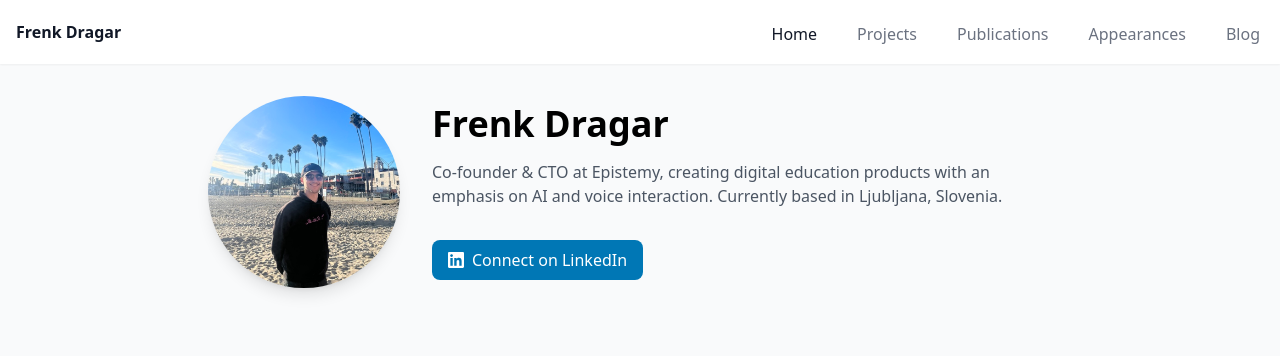
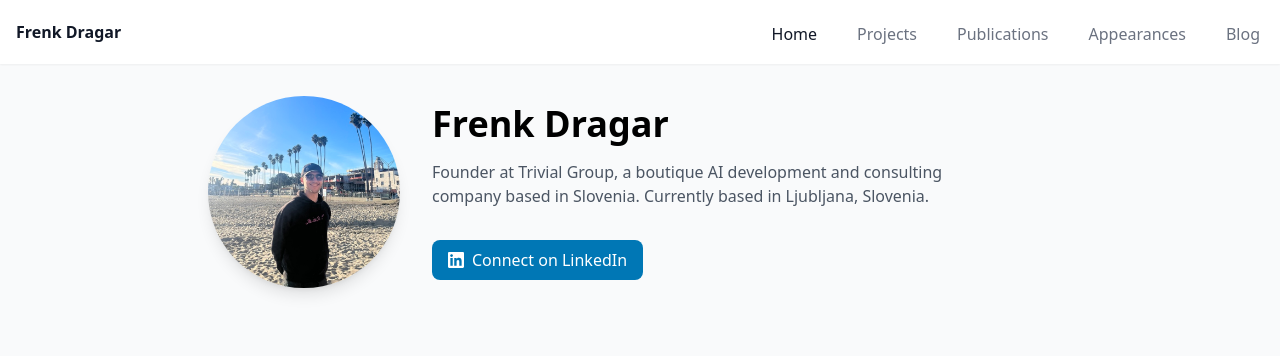
Before and after one commit to frenkd/frenkd.github.io, a Jekyll site: the page built from index.html, in a window 1280 px wide. Shown: the top 356 px of the page. Built offline with Jekyll 4.4.1, drawn with Linux system fonts in a browser that asks for light colours; nearby versions of some CDN libraries.

Commit message:
fix: Update founder information and company details in the introduction

```diff
--- a/index.html
+++ b/index.html
@@ -37,7 +37,7 @@ description: AI Engineer & Tech Writer | Bringing AI into EdTech
     <div class="md:w-2/3 text-center md:text-left">
       <h1 class="text-4xl font-bold mb-4">Frenk Dragar</h1>
       <p class="text-gray-600 mb-8 max-w-xl mx-auto md:mx-0">
-        Co-founder & CTO at Epistemy, creating digital education products with an emphasis on AI and voice interaction.
+        Founder at Trivial Group, a boutique AI development and consulting company based in Slovenia.
         Currently based in Ljubljana, Slovenia.
       </p>
       <div class="flex flex-wrap gap-4 justify-center md:justify-start">
```
